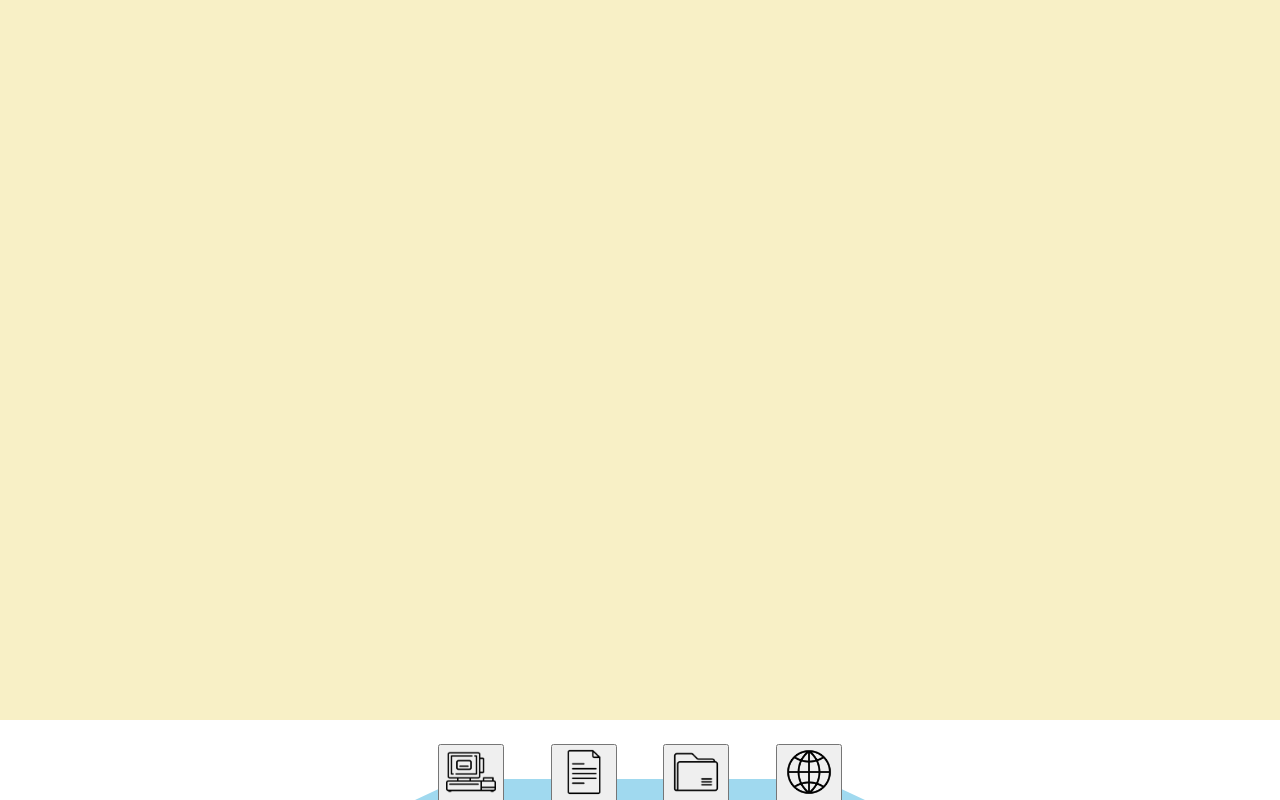
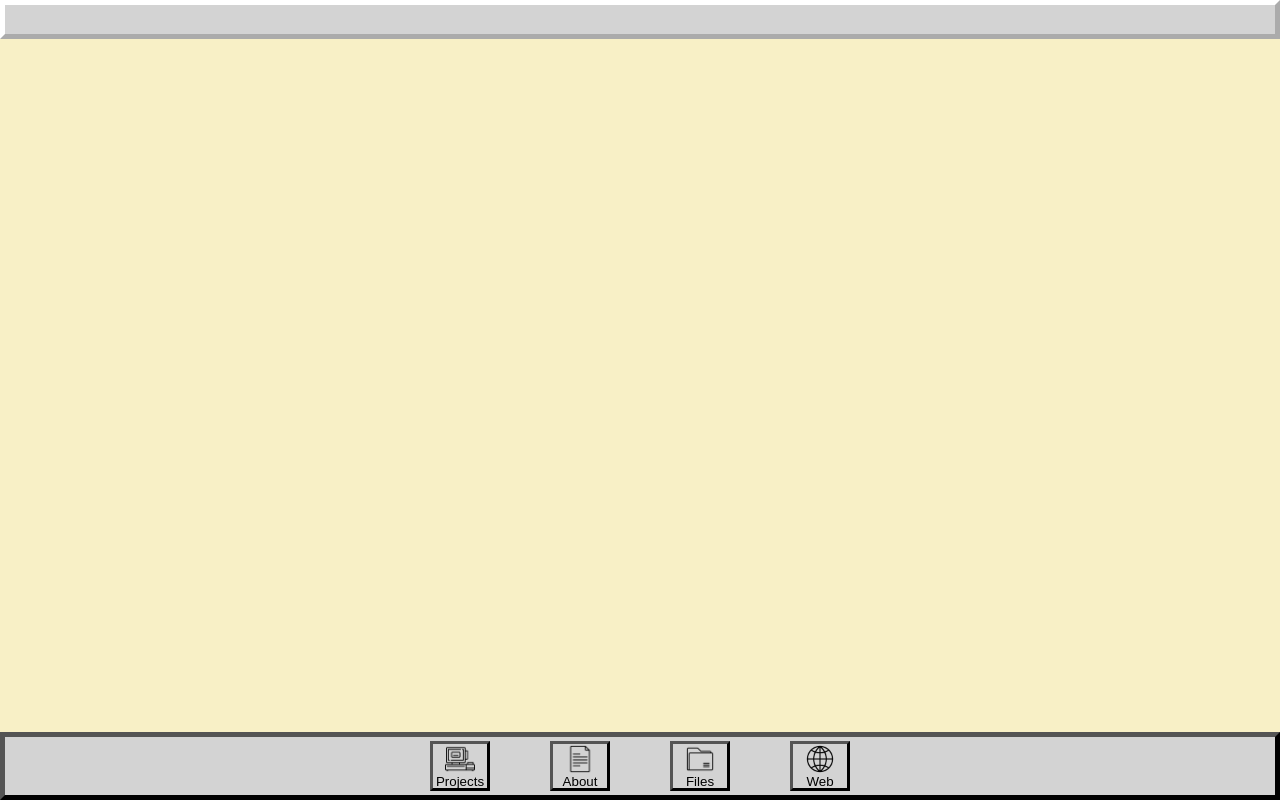
Before and after one commit to micahjp/personal_site, a plain HTML site: page index.html in a window 1280 px wide. Drawn offline with Linux system fonts and the light colour scheme.

Commit message:
updated styling and added status bar shape

```diff
--- a/css/stylesByClass.css
+++ b/css/stylesByClass.css
@@ -2,35 +2,35 @@
     background-color: white;
     position: absolute;
     display: none;
-    filter: drop-shadow(-5px -5px 1px #00000030);
-    height: 500px;
-    width: 1000px;
+    box-shadow: -15px 10px black;
+    max-height: 90vh;
+    max-width: 100%;
+    width: 500px;
+    height: 600px;
+    min-height: 500px;
+    min-width: 400px;
+    resize: both;
+    overflow: scroll;
     z-index: 1;
-}
-
-.dock_width {
-    width: min(70%, 450px);
-}
-
-.icon {
-    width: 50px;
-    height: 50px;
-    object-fit: contain;
 }
 
 .titleBar {
     display: flex;
     align-items: center;
     justify-content: space-between;
-    background-color: #3ff3A6;
-    text-align: center;
-    font-size: 20px;
-    height: 25px;
+    box-sizing: border-box;
+    background-color: #D3D3D3;
+    border: 3px outset black;
+    height: 30px;
     width: 100%;
 }
 
 .titleBarSpacer {
-    width: 5%;
+    width: 50px;
+}
+
+.windowTitle {
+    font-size: 16px;
 }
 
 
@@ -38,7 +38,7 @@
     display: flex;
     align-items: center;
     justify-content: center;
-    width: 5%;
+    width: 50px;
 }
 
 .hide {
@@ -74,3 +74,27 @@
     align-items: center;
     text-align: center;
 }
+
+
+.dockIconImage {
+    width: 30px;
+    height: auto;
+}
+
+.dockIconButton {
+    display: flex;
+    flex-direction: column;
+    align-items: center;
+    justify-content: center;
+    width: 60px;
+    height: 50px;
+    background: transparent;
+    padding: 0;
+    margin-right: 30px;
+    margin-left: 30px;
+    border: 3px outset black;
+}
+
+//.dock_width {
+//    width: min(70%, 450px);
+//}
--- a/css/stylesById.css
+++ b/css/stylesById.css
@@ -1,22 +1,5 @@
 body {
     background-color: #33B3A6;
-}
-
-#desktop {
-    background-color: #F8F0C6;
-    height: 90vh;
-    width: 100%;
-}
-
-#dock {
-    display: flex;
-    flex-direction: column;
-    justify-content: flex-end;
-    align-items: center;
-    background-color: white;
-    height: 10vh;
-    width: 100%;
-    border: 4px;
 }
 
 #base-display {
@@ -29,17 +12,47 @@ body {
     left: 0;
 }
 
-#dock-base {
-    height: 50%;
-    background-color: #a0d9ef;
-    clip-path: polygon(10% 0%, 90% 0%, 100% 100%, 0% 100%);
+#statusBar {
+    background-color: #D3D3D3;
+    box-sizing: border-box;
+    border: 5px outset white;
+    height: min(40px, 5vh);
+    width: 100%;
 }
 
+#desktop {
+    background-color: #F8F0C6;
+    box-sizing: border-box;
+    overflow: hidden;
+    max-height: 90vh;
+    max-width: 100%;
+    height: 90vh;
+    width: 100%;
+}
+
+#dock {
+    background-color: #D3D3D3;
+    border: 5px outset black;
+    box-sizing: border-box;
+    display: flex;
+    justify-content: center;
+    align-items: center;
+    height: 70px;
+    width: 100%;
+    z-index: 3;
+}
+
+
+//#dock-base {
+//    height: 50%;
+//    background-color: #a0d9ef;
+//    clip-path: polygon(10% 0%, 90% 0%, 100% 100%, 0% 100%);
+//}
+
 #applications {
-    position: relative;
-    top: 30%;
     display: flex;
     justify-content: space-around;
+    align-items: center;
     z-index: 1;
 
 }
--- a/index.html
+++ b/index.html
@@ -14,12 +14,13 @@
     </head>
     <body>
         <div id="base-display">
+            <header id="statusBar"></header>
             <section id="desktop" class="fixed">
                 <div id="computerWindow" class="window">
                     <header id="computerTitleBar" class="titleBar grab" data-target="computerWindow">
                         <span class="titleBarSpacer"></span>
                         <h6 class="windowTitle">
-                            COMPUTER PROGRAM
+                            Projects
                         </h6>
                         <span class="windowButtonCluster">
                             <button id="computerCloseButton" class="hide" data-target="computerWindow">
@@ -34,7 +35,7 @@
                     <header id="documentTitleBar" class="titleBar grab" data-target="documentWindow">
                         <span class="titleBarSpacer"></span>
                         <h6 class="windowTitle">
-                            About_Me.txt
+                            About Me
                         </h6>
                         <span class="windowButtonCluster">
                             <button id="documentCloseButton" class="hide" data-target="documentWindow">
@@ -58,21 +59,22 @@
                 </div>
             </section>
             <nav id="dock" class="fixed">
-                <div id="applications" class="dock_width">
-                    <button class="show" data-target="computerWindow">
-                        <img id="computerIcon" class="icon" src="images/computer_icon.png"/>
-                    </button>
-                    <button class="show" data-target="documentWindow">
-                        <img id="documentIcon" class="icon" src="images/document_icon.png"/>
-                    </button>
-                    <button class="show" data-target="folderDisplay">
-                        <img id="folderIcon" class="icon" src="images/folder_icon.png"/>
-                    </button>
-                    <button class="show" data-target="globeDisplay">
-                        <img id="globeIcon" class="icon" src="images/globe_icon.png"/>
-                    </button>
-                </div>
-                <div id="dock-base" class="dock_width"></div>
+                <button id="computerButton" class="show dockIconButton" data-target="computerWindow">
+                    <img id="computerIcon" class="dockIconImage" src="images/computer_icon.png"/>
+                    <label id="computerButtonLabel" for="computerButton">Projects</label>
+                </button>
+                <button id="documentButton" class="show dockIconButton" data-target="documentWindow">
+                    <img id="documentIcon" class="dockIconImage" src="images/document_icon.png"/>
+                    <label id="documentButtonLabel" for="documentButton">About</label>
+                </button>
+                <button id="folderButton" class="show dockIconButton" data-target="folderDisplay">
+                    <img id="folderIcon" class="dockIconImage" src="images/folder_icon.png"/>
+                    <label id="folderButtonLabel" for="folderButton">Files</label>
+                </button>
+                <button id="globeButton" class="show dockIconButton" data-target="globeDisplay">
+                    <img id="globeIcon" class="dockIconImage" src="images/globe_icon.png"/>
+                    <label id="globeButtonLabel" for="globeButton">Web</label>
+                </button>
             </nav>
         </div>
     </body>
--- a/js/windows.js
+++ b/js/windows.js
@@ -44,10 +44,10 @@ export function startWindowDrag(mousedownEvent) {
             windowElement.style.left = 0 > new_left ? 0 : `${window.innerWidth - windowElement.clientWidth}px`;
         }
 
-        if (new_top >= 0 && new_top  + windowElement.clientHeight < window.innerHeight - document.getElementById("dock").clientHeight) {
+        if (new_top >= 0 && new_top  + windowElement.clientHeight < window.innerHeight - document.getElementById("dock").offsetHeight) {
             windowElement.style.top = `${new_top}px`;
         } else {
-            windowElement.style.top = 0 > new_top ? 0 : `${window.innerHeight - windowElement.clientHeight - document.getElementById("dock").clientHeight}px`;
+            windowElement.style.top = 0 > new_top ? 0 : `${window.innerHeight - windowElement.clientHeight - document.getElementById("dock").offsetHeight}px`;
         }
     }
 
```
